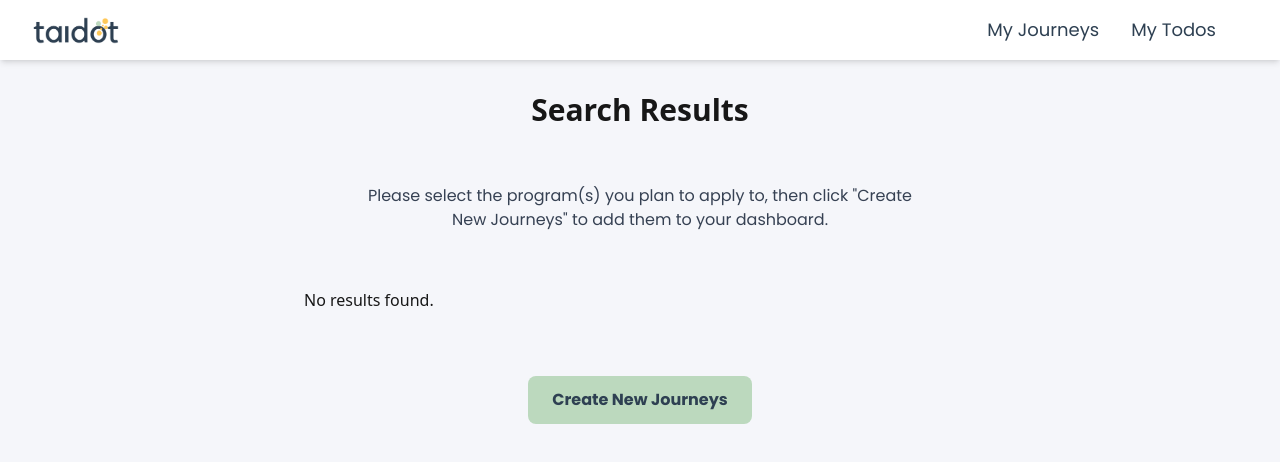
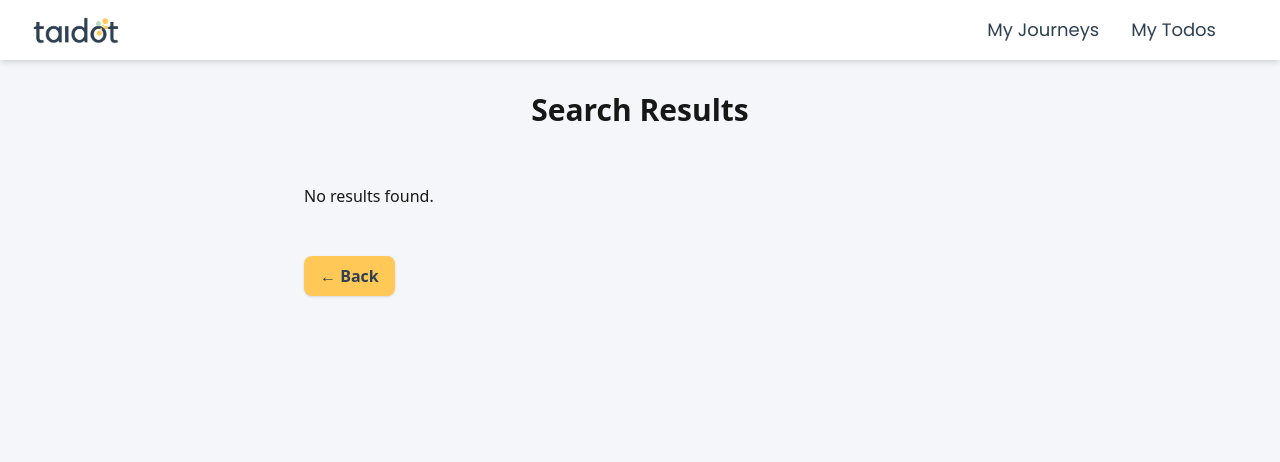
Before and after one commit to xhemalkodragjini/taidot, a Next.js app in the folder frontend/: page /searchresults in a window 1280 px wide. Shown: the top 462 px of the page. Built offline with nearby package versions, Linux system fonts and the light colour scheme.

Commit message:
add loading page

```diff
--- a/frontend/app/components/JourneyModal.js
+++ b/frontend/app/components/JourneyModal.js
@@ -26,10 +26,6 @@ export default function JourneyModal({ show, onClose, onSubmit, form, onChange,
 					<button onClick={onSubmit} className="px-4 py-2 rounded bg-[#bcd9be] text-[#2e4052] font-semibold">Search</button>
 				</div>
 
-				{/* Show loading or search results after submit */}
-				{loading && (
-					<div className="mt-6 text-center text-gray-500">Searching for programs...</div>
-				)}
 				{searchResults && searchResults.length > 0 && (
 					<div className="mt-6">
 						<h4 className="font-semibold mb-2">Select a program you're interested in:</h4>
--- a/frontend/app/myjourneys/page.js
+++ b/frontend/app/myjourneys/page.js
@@ -22,14 +22,11 @@ export default function MyJourneys() {
 		setForm((prev) => ({ ...prev, [name]: value }));
 	};
 
-	const handleCreate = async (e) => {
+	const handleCreate = (e) => {
 		e && e.preventDefault();
 		setLoading(true);
 		setSearchResults([]);
-		const results = await searchPrograms(form.university, form.degree, form.program);
-		setSearchResults(results);
-		setLoading(false);
-		sessionStorage.setItem("searchResults", JSON.stringify(results));
+		sessionStorage.setItem("searchForm", JSON.stringify(form));
 		window.location.href = "/searchresults";
 	};
 
--- a/frontend/app/searchresults/page.js
+++ b/frontend/app/searchresults/page.js
@@ -3,6 +3,7 @@
 import { useRouter, useSearchParams } from "next/navigation";
 import { useEffect, useState } from "react";
 import Navbar from "../components/Navbar";
+import { searchPrograms } from "../components/searchPrograms";
 
 export default function SearchResults() {
   const router = useRouter();
@@ -11,13 +12,30 @@ export default function SearchResults() {
   const [selected, setSelected] = useState([]);
   const [loading, setLoading] = useState(false);
   const [username, setUsername] = useState("");
+  const [loadingScreen, setLoadingScreen] = useState(true);
 
   useEffect(() => {
     const stored = localStorage.getItem("username");
     if (stored) setUsername(stored);
-    // Get results from query param or sessionStorage
+    // Check if form data exists for a new search
+    const formData = sessionStorage.getItem("searchForm");
+    if (formData) {
+      setLoadingScreen(true);
+      const { university, degree, program } = JSON.parse(formData);
+      sessionStorage.removeItem("searchForm");
+      searchPrograms(university, degree, program)
+        .then((results) => {
+          setResults(results);
+          sessionStorage.setItem("searchResults", JSON.stringify(results));
+          setLoadingScreen(false);
+        })
+        .catch(() => setLoadingScreen(false));
+    } else {
+      // Fallback to sessionStorage results
       const data = sessionStorage.getItem("searchResults");
       if (data) setResults(JSON.parse(data));
+      setLoadingScreen(false);
+    }
   }, []);
 
   const handleSelect = (idx) => {
@@ -44,16 +62,56 @@ export default function SearchResults() {
   return (
     <div style={{ background: "#f5f6fa", minHeight: "100vh" }}>
       <Navbar username={username} />
+      {loadingScreen ? (
+        <div className="flex flex-col items-center justify-center min-h-[80vh]">
+          <img
+            src="/taidot_logo.png"
+            alt="Taidot Logo"
+            className="w-32 mb-6 animate-pulse"
+          />
+          <span
+            className="text-xl text-[#2e4052]"
+            style={{ fontFamily: "Poppins" }}
+          >
+            Searching...
+          </span>
+        </div>
+      ) : (
         <div className="flex flex-col items-center p-8 gap-10">
           <h1 className="text-3xl font-bold mb-4">Search Results</h1>
-        <p className="text-base text-gray-700 mb-4 text-center max-w-xl" style={{ fontFamily: 'Poppins' }}>
-          Please select the program(s) you plan to apply to, then click "Create New Journeys" to add them to your dashboard.
+          <div className="w-full max-w-2xl">
+            {results.length === 0 && (
+              <>
+                <div>No results found.</div>
+                <div>
+                  <button
+                    onClick={() => router.back()}
+                    className="mt-12 px-4 py-2 rounded-lg bg-[#ffc857] text-[#2e4052] font-semibold hover:bg-[#ffd77a] transition shadow"
+                    aria-label="Go Back"
+                  >
+                    ← Back
+                  </button>
+                </div>
+              </>
+            )}
+            {results.length > 0 && (
+              <p
+                className="text-base text-gray-700 mb-4 text-center max-w-xl mx-auto"
+                style={{ fontFamily: "Poppins" }}
+              >
+                Please select the program(s) you plan to apply to, then click "Create
+                New Journeys" to add them to your dashboard.
               </p>
-        <div className="w-full max-w-2xl">
-          {results.length === 0 && <div>No results found.</div>}
+            )}
             <ul className="flex flex-col gap-4">
               {results.map((result, idx) => (
-              <li key={idx} className={`border rounded p-4 bg-white shadow flex flex-col gap-2 ${selected.includes(idx) ? "border-[#bcd9be] bg-[#f0f7f4]" : ""}`}>
+                <li
+                  key={idx}
+                  className={`border rounded p-4 bg-white shadow flex flex-col gap-2 ${selected.includes(idx)
+                      ? "border-[#bcd9be] bg-[#f0f7f4]"
+                      : ""
+                    }`}
+                >
                   <label className="flex items-center gap-2 cursor-pointer">
                     <input
                       type="checkbox"
@@ -61,28 +119,45 @@ export default function SearchResults() {
                       onChange={() => handleSelect(idx)}
                     />
                     <span>
-                    <b>{result.program.title}</b> ({result.program.level})<br />
-                    {result.university.name}{result.university.country ? `, ${result.university.country}` : ""}
+                      <b>{result.program.title}</b> ({result.program.level})
+                      <br />
+                      {result.university.name}
+                      {result.university.country
+                        ? `, ${result.university.country}`
+                        : ""}
                     </span>
                   </label>
                   <div className="text-sm text-gray-700 mt-2">
-                  <b>Admission Requirements:</b> {result.program.requirements.admission_requirements?.join(", ") || "-"}<br />
-                  <b>Application Procedure:</b> {result.program.requirements.application_procedure || "-"}<br />
+                    <b>Admission Requirements:</b>{" "}
+                    {result.program.requirements.admission_requirements?.join(
+                      ", "
+                    ) || "-"}
+                    <br />
+                    <b>Application Procedure:</b>{" "}
+                    {result.program.requirements.application_procedure || "-"}
+                    <br />
                     <b>Deadline:</b> {result.program.requirements.deadline || "-"}
                   </div>
                 </li>
               ))}
             </ul>
           </div>
+          {results.length > 0 && (
             <button
               className="px-6 py-3 rounded-lg font-semibold transition mt-6"
-          style={{ backgroundColor: "#bcd9be", color: "#2e4052", fontFamily: "Poppins" }}
+              style={{
+                backgroundColor: "#bcd9be",
+                color: "#2e4052",
+                fontFamily: "Poppins",
+              }}
               onClick={handleCreateJourneys}
               disabled={selected.length === 0 || loading}
             >
               {loading ? "Creating..." : "Create New Journeys"}
             </button>
+          )}
         </div>
+      )}
     </div>
   );
 }
```
Also changed, not shown: 1 other file (tests, documents, lock files or other folders). Lines whose indentation alone changed are shown as unchanged.
